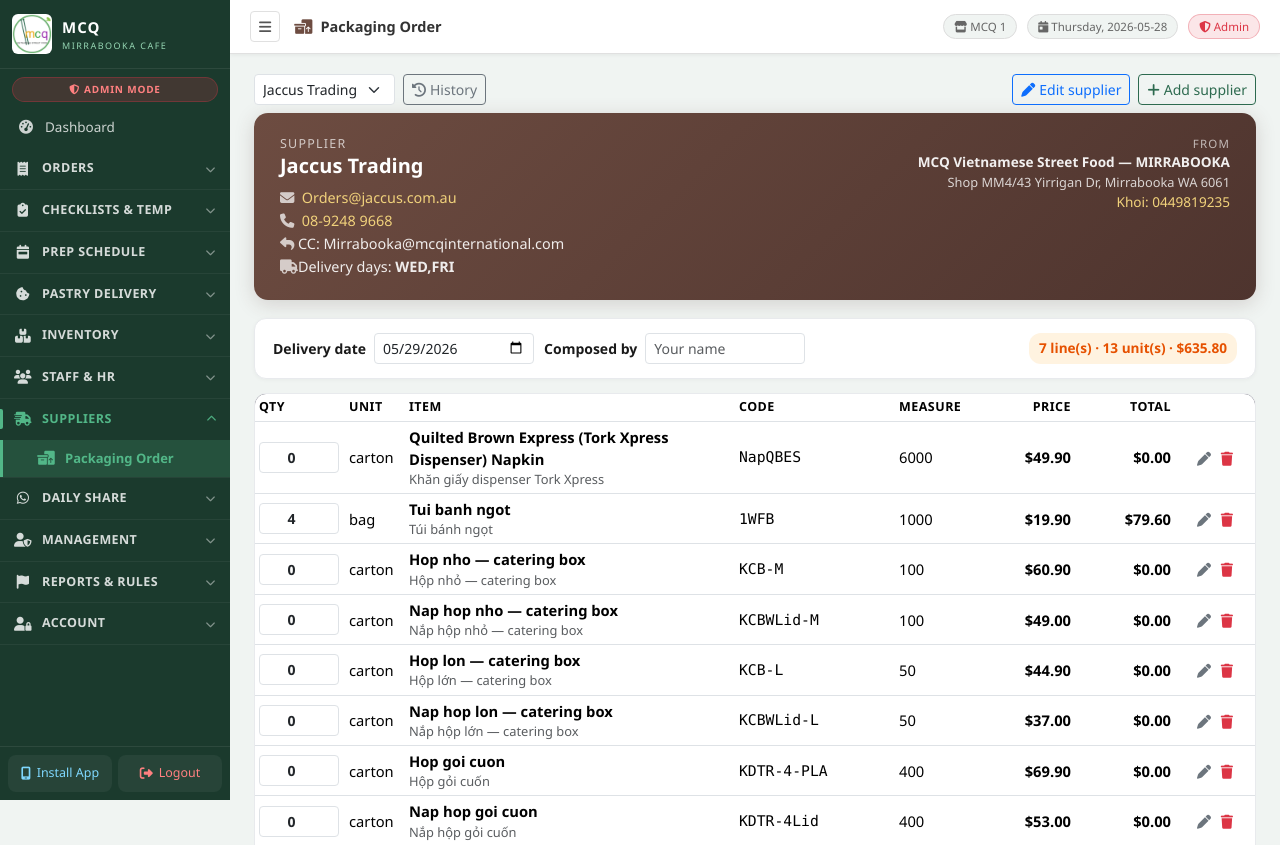
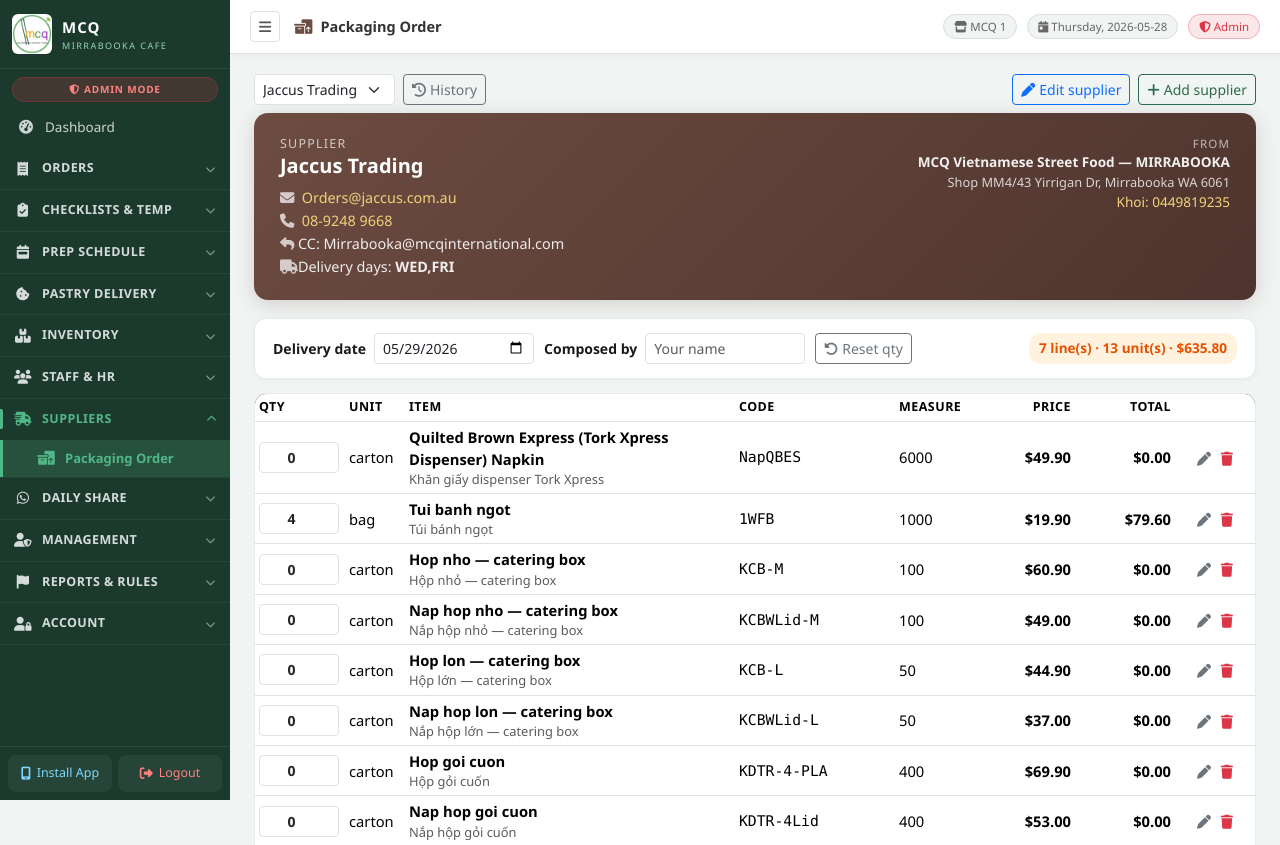
Before and after one commit to utle23/mcq-mirrabooka, a Flask app: page /packaging/ in a window 1280 px wide. Shown: the top 845 px of the page. Run offline with Flask 3, Linux system fonts and the light colour scheme; the visitor is signed in with stand-in values (Sample User, id 1); data comes from the database, SQL or seed files in the repository; some libraries are stand-ins or nearby versions.

Commit message:
Add packaging quantity reset

```diff
--- a/webapp/templates/packaging.html
+++ b/webapp/templates/packaging.html
@@ -164,6 +164,9 @@
       <input type="text" name="composed_by" class="form-control form-control-sm"
              placeholder="Your name" style="width:160px">
     </div>
+    <button type="button" class="btn btn-sm btn-outline-secondary" onclick="resetQuantities()">
+      <i class="fas fa-rotate-left me-1"></i>Reset qty
+    </button>
     <span class="qty-summary ms-auto">
       <span id="lineCount">0</span> line(s) · <span id="qtyTotal">0</span> unit(s) · <span id="moneyTotal">$0.00</span>
     </span>
@@ -493,6 +496,23 @@ function refreshSummary() {
   document.getElementById('qtyTotal').textContent = total;
   document.getElementById('moneyTotal').textContent = money(totalMoney);
 }
+function resetQuantities() {
+  document.querySelectorAll('.qty-input').forEach(i => {
+    i.value = '0';
+    updateRowState(i);
+  });
+  refreshSummary();
+  invalidatePreparedOrder();
+  clearTimeout(prepareOrderTimer);
+  prepareOrderTimer = null;
+  const preview = document.getElementById('previewCard');
+  if (preview) preview.classList.add('d-none');
+  ['prSubject', 'prTo', 'prCc', 'prBody'].forEach(id => {
+    const el = document.getElementById(id);
+    if (el) el.textContent = '—';
+  });
+  toast('Quantities reset to 0');
+}
 document.querySelectorAll('.qty-input').forEach(i => updateRowState(i));
 refreshSummary();
 
```
